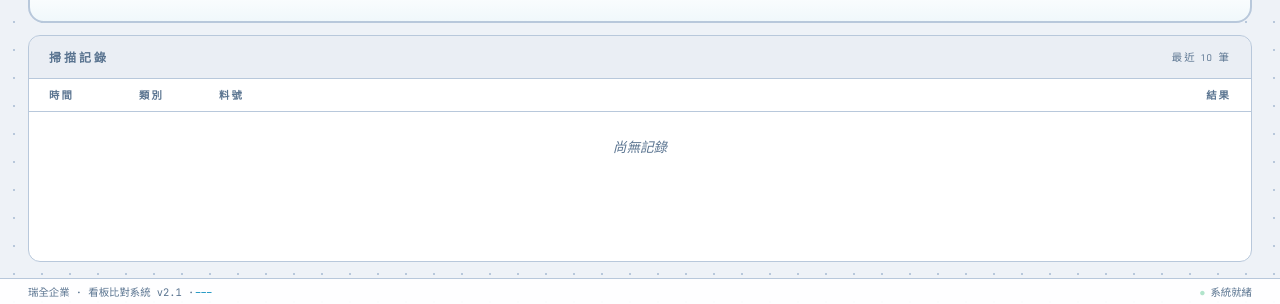
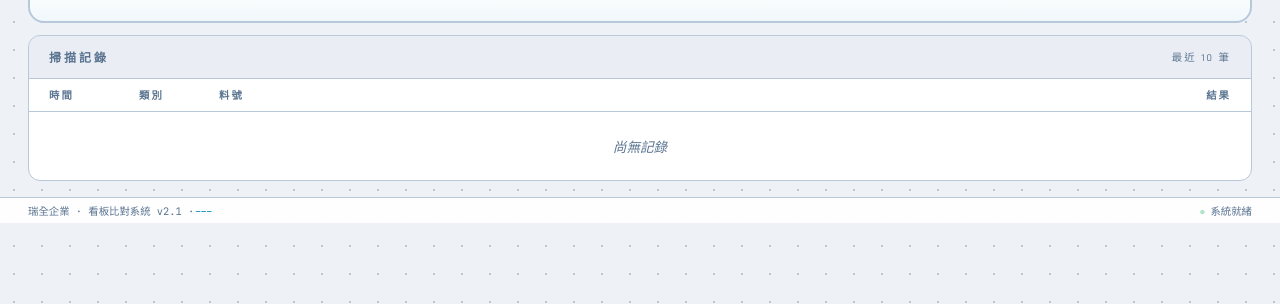
Before and after one commit to allcrazyit-png/trackingnumber, a website: page kanban-scan.html in a window 1280 px wide. Shown: the part 496-800 px from the top of the page. Drawn offline with nearby package versions, Linux system fonts and the light colour scheme.

Commit message:
fix layout: remove height lock, use max-height on history scroll
Replace fragile 100dvh+overflow:hidden approach with simpler
max-height:32vh on .table-scroll so history scrolls internally
while the rest of the page remains fully accessible.

Co-Authored-By: Claude Sonnet 4.6 <noreply@anthropic.com>

```diff
--- a/kanban-scan.html
+++ b/kanban-scan.html
@@ -23,22 +23,16 @@
 
     *, *::before, *::after { box-sizing: border-box; margin: 0; padding: 0; }
 
-    html, body { height: 100%; }
     body {
       background: var(--bg);
       color: var(--text);
       font-family: 'DM Sans', sans-serif;
+      min-height: 100dvh;
       display: flex;
       flex-direction: column;
       /* Dot grid background */
       background-image: radial-gradient(circle, #b8c8db 1px, transparent 1px);
       background-size: 28px 28px;
-    }
-    #main-view {
-      height: 100dvh;
-      display: flex;
-      flex-direction: column;
-      overflow: hidden;
     }
 
     .hidden { display: none !important; }
@@ -255,8 +249,6 @@
       max-width: 1400px;
       margin: 0 auto;
       width: 100%;
-      overflow: hidden;
-      min-height: 0;
     }
 
     /* ── Status card ───────────────────────── */
@@ -412,13 +404,10 @@
       overflow: hidden;
       display: flex;
       flex-direction: column;
-      flex: 1;
-      min-height: 0;
     }
     .table-scroll {
       overflow-y: auto;
-      flex: 1;
-      min-height: 0;
+      max-height: 32vh;
     }
     .history-head {
       padding: 12px 20px;
```
